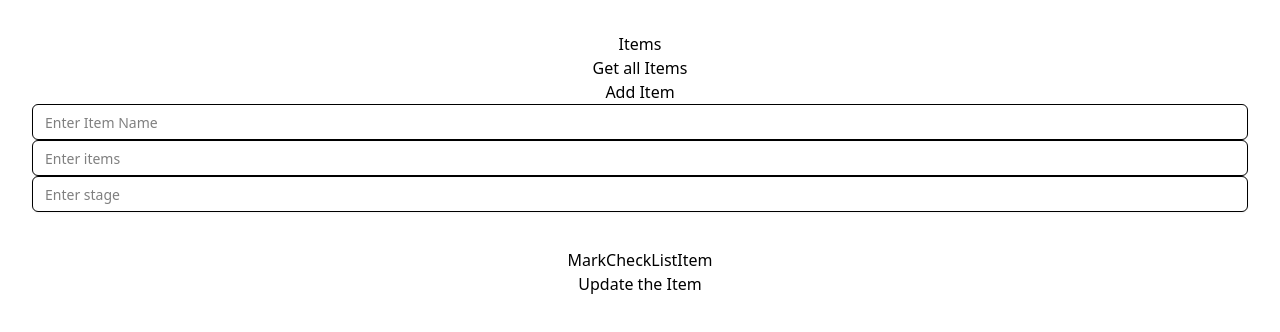
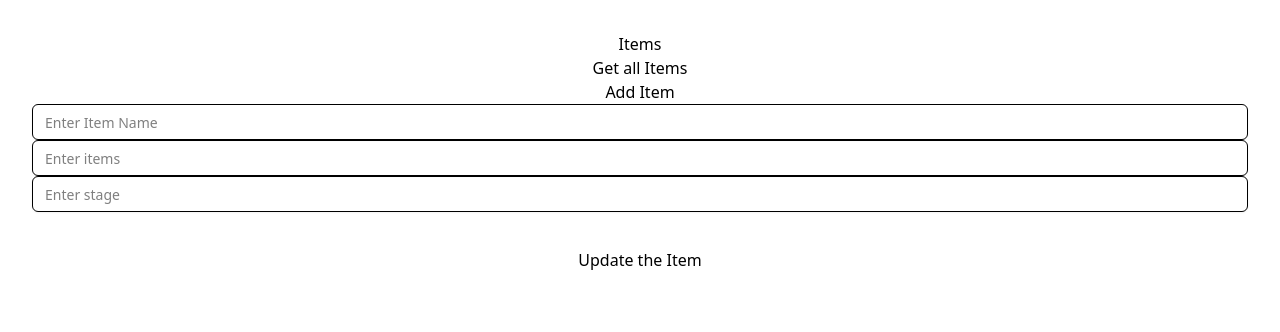
Before and after one commit to RAGHUTTAMA-DEV/Quality-Check-List, a React (Vite) app in the folder Frontend/: page /items in a window 1280 px wide. Shown: the top 332 px of the page. Built offline with nearby package versions, Linux system fonts and the light colour scheme.

Commit message:
Trying to delop the backend and fixed the package.json in backend

```diff
--- a/Frontend/src/pages/items/itemsGet.tsx
+++ b/Frontend/src/pages/items/itemsGet.tsx
@@ -73,7 +73,7 @@ export default function ItemsGet() {
                 </motion.div>
 
                 <motion.div>
-                     MarkCheckListItem
+
                 </motion.div>
 
                 <motion.div>
```
Also changed, not shown: 1 other file (tests, documents, lock files or other folders).
